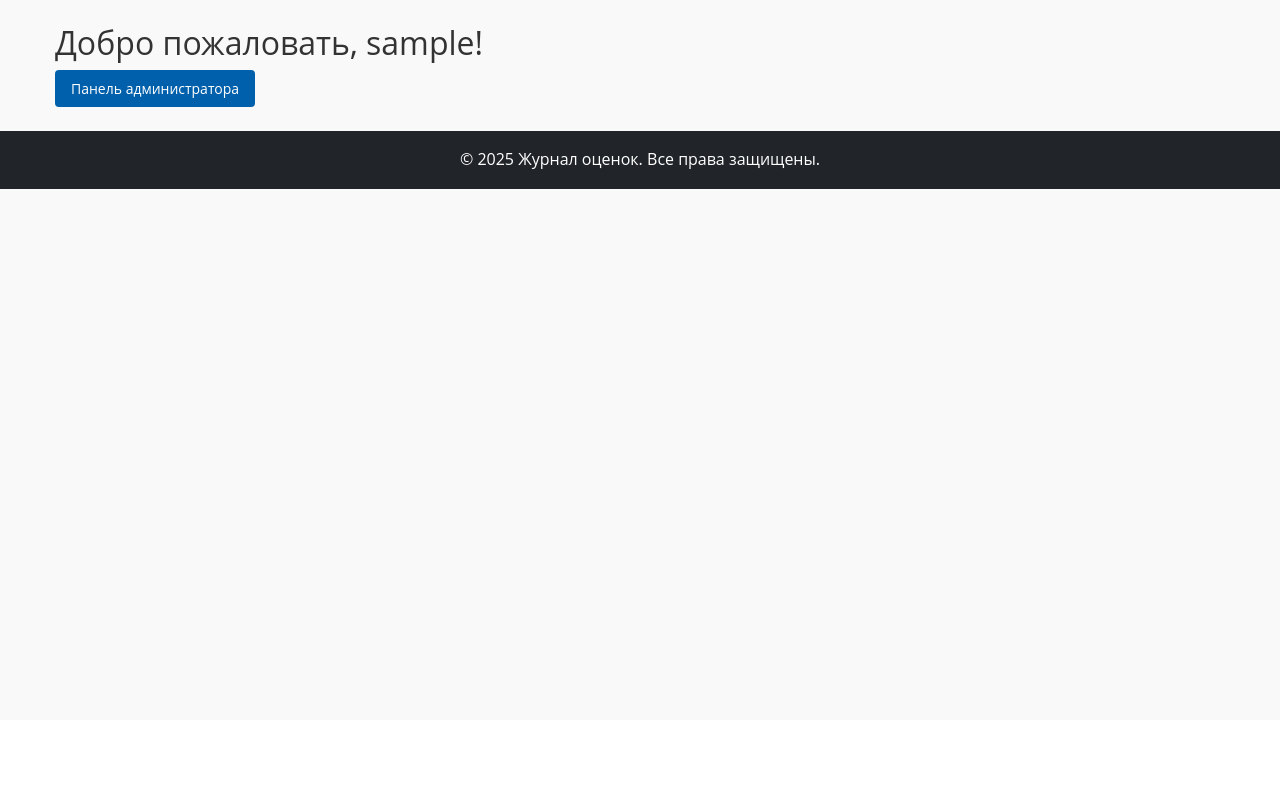
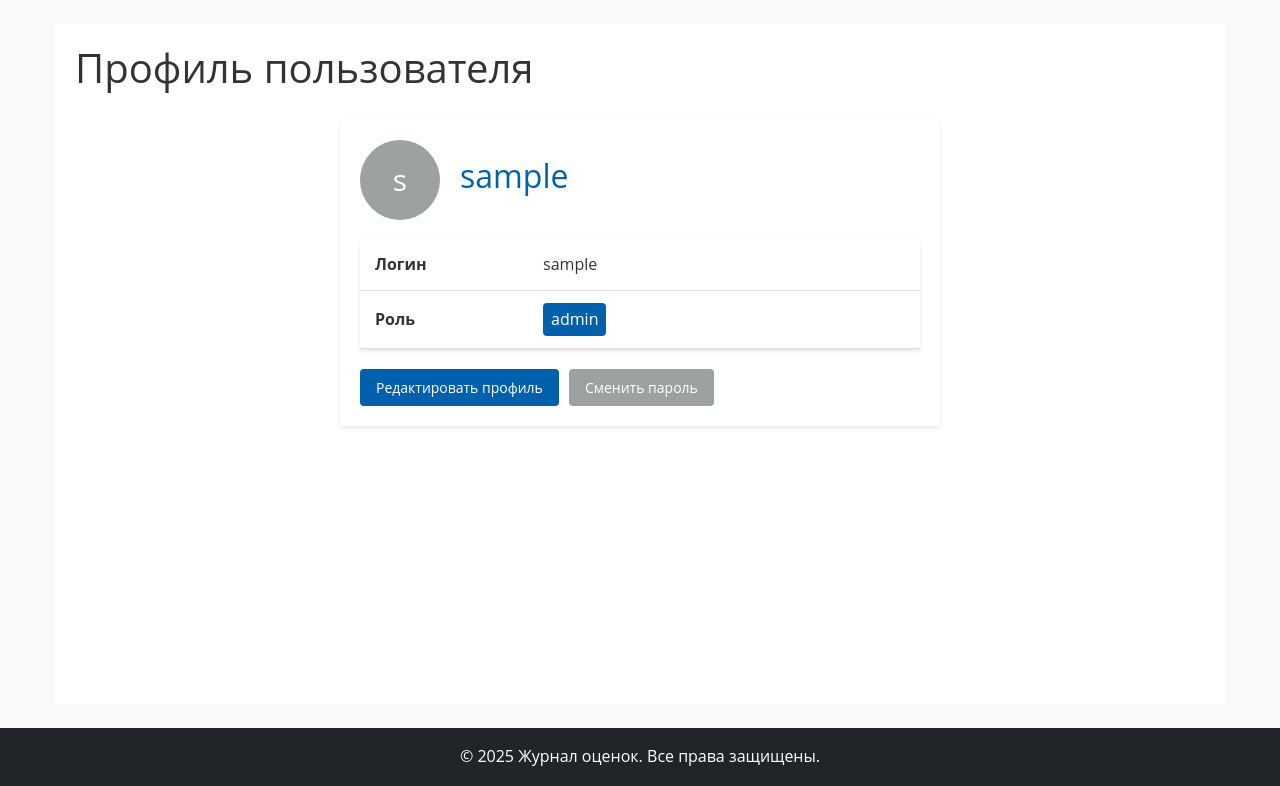
Before and after one commit to lewan3ik/ychprakt, a PHP site: page /edu-system/profile.php in a window 1280 px wide. Shown: the part 80-866 px from the top of the page. Before the commit the page ends 269 px from the top, so only its background shows below. Run offline with PHP 8.4, Linux system fonts and the light colour scheme; the visitor is signed in with stand-in values (Sample User, id 1).

Commit message:
хз чё писать

```diff
--- a/login.php
+++ b/login.php
@@ -9,6 +9,7 @@ if ($_SERVER['REQUEST_METHOD'] === 'POST') {
 
     if ($teacher && password_verify($password, $teacher['Пароль'])) {
         $_SESSION['user_id'] = $teacher['ID'];
+        $_SESSION['login'] = $teacher['Логин'];
         $_SESSION['user_name'] = $teacher['ФИО'];
         $_SESSION['user_role'] = $teacher['Роль'] ?? 'teacher';
 
--- /dev/null
+++ b/profile.php
@@ -0,0 +1,65 @@
+<?php
+require_once __DIR__ . '/includes/config.php';
+require_once __DIR__ . '/includes/db.php';
+require_once __DIR__ . '/includes/auth.php';
+
+checkAuth();
+
+$pageTitle = 'Профиль пользователя';
+require_once __DIR__ . '/includes/header.php';
+
+$currentUser = [
+    'ФИО' => $_SESSION['user_name'],
+    'Логин' => $_SESSION['login'],
+    'Роль' => $_SESSION['user_role']
+];
+?>
+
+<div class="dashboard">
+
+    <div class="content">
+        <div class="page-header">
+            <h1><?= $pageTitle ?></h1>
+        </div>
+
+        <div class="container">
+            <div class="stat-card" style="max-width: 600px; margin: 0 auto; text-align: left;">
+                <div style="display: flex; align-items: center; margin-bottom: 20px;">
+                    <div style="width: 80px; height: 80px; background-color: var(--gray); border-radius: 50%;
+                                display: flex; align-items: center; justify-content: center; margin-right: 20px;">
+                        <span style="color: white; font-size: 30px;">
+                            <?= mb_substr($currentUser['ФИО'], 0, 1) ?>
+                        </span>
+                    </div>
+                    <h2 style="color: var(--blue);"><?= htmlspecialchars($currentUser['ФИО']) ?></h2>
+                </div>
+
+                <table class="data-table" style="margin-bottom: 20px;">
+                    <tbody>
+                        <tr>
+                            <td style="width: 30%; font-weight: bold;">Логин</td>
+                            <td><?= htmlspecialchars($currentUser['Логин']) ?></td>
+                        </tr>
+                        <tr>
+                            <td style="font-weight: bold;">Роль</td>
+                            <td>
+                                <span style="display: inline-block; padding: 4px 8px; border-radius: 4px;
+                                      background-color: <?= $currentUser['Роль'] == 'Администратор' ? 'var(--red)' : 'var(--blue)' ?>;
+                                      color: white;">
+                                    <?= htmlspecialchars($currentUser['Роль']) ?>
+                                </span>
+                            </td>
+                        </tr>
+                    </tbody>
+                </table>
+
+                <div style="display: flex; gap: 10px;">
+                    <a href="edit_profile.php" class="btn btn-primary">Редактировать профиль</a>
+                    <a href="change_password.php" class="btn btn-edit">Сменить пароль</a>
+                </div>
+            </div>
+        </div>
+    </div>
+</div>
+
+<?php require_once __DIR__ . '/includes/footer.php'; ?>
--- a/teacher/journal.php
+++ b/teacher/journal.php
@@ -15,7 +15,7 @@ $disciplines = [];
 $students = [];
 if ($selectedGroup) {
     $disciplines = $dbHelper->getDisciplinesByGroup($teacherId, $selectedGroup);
-    echo $disciplines[0];
+
     if ($selectedDiscipline) {
         $students = $dbHelper->getStudentsByGroup($selectedGroup);
     }
```
